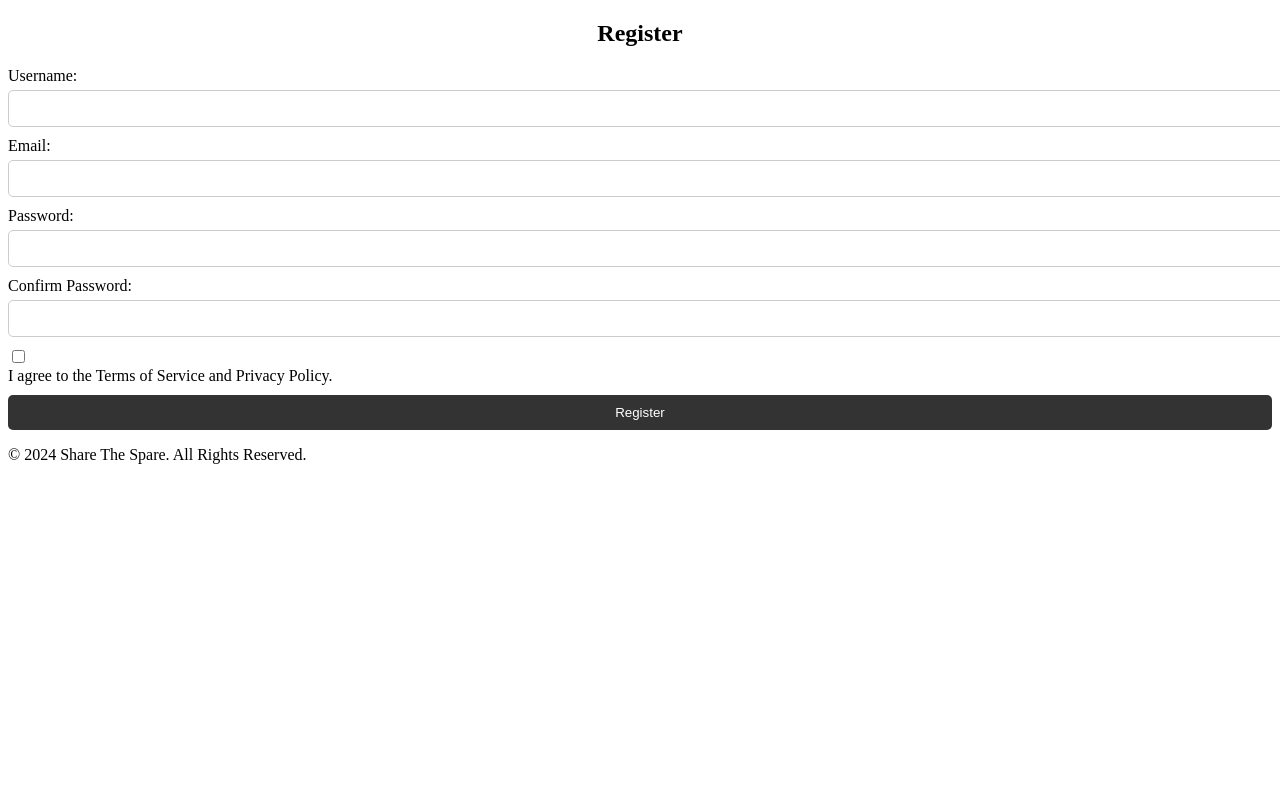
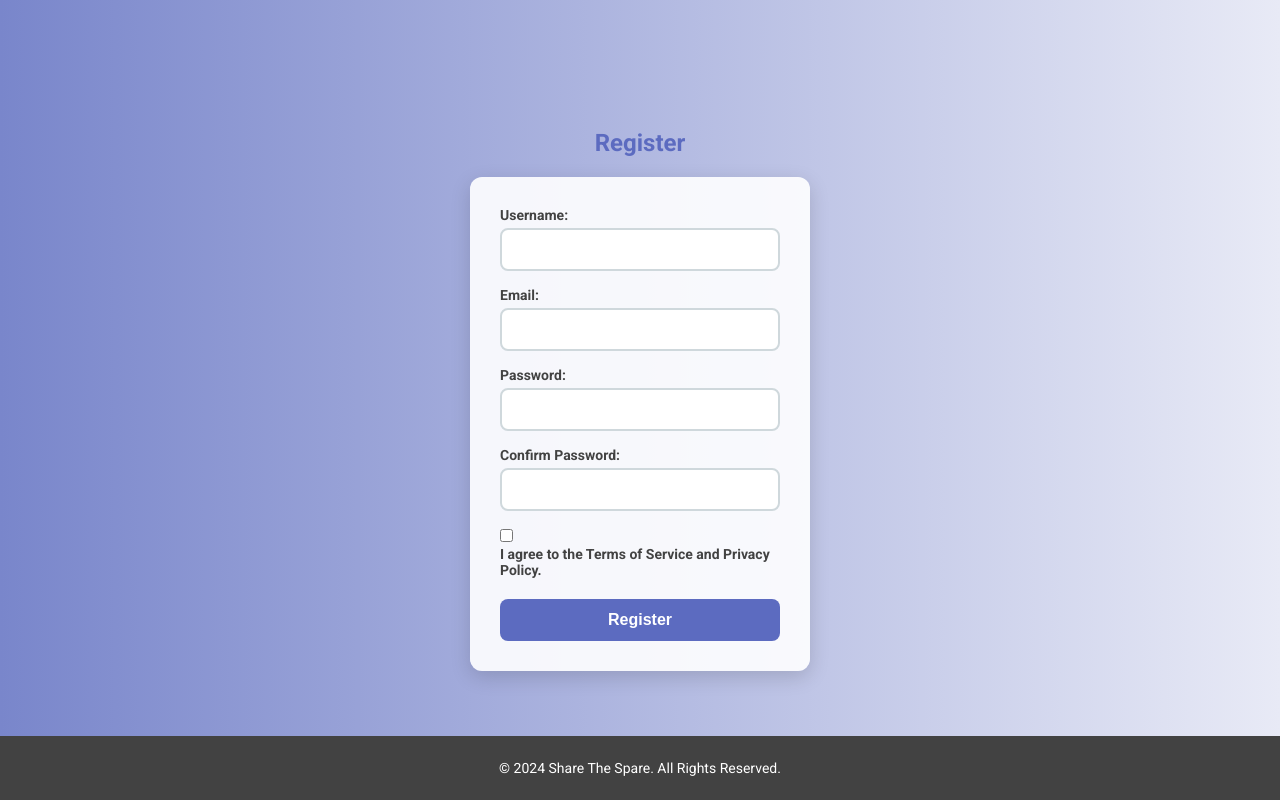
Before and after one commit to laiba986/ShareYourSpare, a plain HTML site: page client/Register/register.html in a window 1280 px wide. Drawn offline with Linux system fonts and the light colour scheme.

Commit message:
Updated Register, fixed login

```diff
--- a/client/Home/Home.css
+++ b/client/Home/Home.css
@@ -116,7 +116,7 @@ section h2 {
     color: #2c3e50;
 }
 
-#about, #services, #donors, #contact {
+#about, #services, #donors {
     background: #fff;
     padding: 60px 20px;
     border-radius: 10px;
@@ -267,7 +267,6 @@ footer {
     text-decoration: none;
     border-radius: 5px;
     transition: background 0.3s;
-    /* on right side of page */
     position: absolute;
     right: 20px;
 
--- a/client/Login/login.css
+++ b/client/Login/login.css
@@ -43,7 +43,7 @@ label {
 }
 
 input[type="text"],
-input[type="Asalam-o-Alaikum & Welcome to my Restaurant."] {
+input[type="password"] {
     width: 100%;
     padding: 12px;
     margin-bottom: 16px;
--- a/client/Register/register.css
+++ b/client/Register/register.css
@@ -1,66 +1,112 @@
-
-<!-- i want css for it -->
-<!-- Path: client/Register/register.css -->
-.register-form {
-  width: 100%;
-  max-width: 500px;
-  margin: 0 auto;
-  padding: 20px;
-  border: 1px solid #ccc;
-  border-radius: 5px;
-  background-color: #f9f9f9;
+/* General styles and resets */
+body, h2, form, input, button, footer {
+  margin: 0;
+  padding: 0;
+  box-sizing: border-box;
 }
 
-.register-form h2 {
-  text-align: center;
-  margin-bottom: 20px;
+body {
+  font-family: 'Roboto', sans-serif;
+  display: flex;
+  flex-direction: column;
+  justify-content: center;
+  align-items: center;
+  min-height: 100vh;
+  background: linear-gradient(to right, #7986cb, #e8eaf6); /* gradient background */
+  color: #333;
 }
 
-.register-form label {
+/* Form styling */
+form {
+  width: 100%;
+  max-width: 340px;
+  padding: 30px;
+  border: none;
+  background: rgba(255, 255, 255, 0.9);
+  box-shadow: 0 6px 20px rgba(0, 0, 0, 0.15);
+  border-radius: 12px;
+  animation: slideIn 0.5s ease-out forwards;
+}
+
+h2 {
+  text-align: center;
+  color: #5c6bc0;
+  margin-bottom: 20px; /* Adds space below the title */
+}
+
+label {
   display: block;
   margin-bottom: 5px;
+  font-weight: 700;
+  font-size: 14px;
+  color: #424242;
 }
 
-.register-form input[type="text"],
-.register-form input[type="email"],
-.register-form input[type="password"],
-.register-form textarea {
+input[type="text"],
+input[type="email"],
+input[type="password"],
+textarea {
   width: 100%;
-  padding: 10px;
-  margin-bottom: 10px;
-  border: 1px solid #ccc;
-  border-radius: 5px;
+  padding: 12px;
+  margin-bottom: 16px;
+  border: 2px solid #cfd8dc;
+  border-radius: 8px;
+  transition: border-color 0.3s;
 }
 
-.register-form input[type="checkbox"] {
-  display: inline-block;
-  margin-right: 5px;
+input[type="text"]:focus,
+input[type="email"]:focus,
+input[type="password"]:focus,
+textarea:focus {
+  border-color: #5c6bc0;
+  outline: none; /* Removes the default focus outline */
 }
 
-.register-form button {
+button {
   width: 100%;
-  padding: 10px;
+  padding: 12px;
+  background-color: #5c6bc0;
+  color: white;
   border: none;
-  border-radius: 5px;
-  background-color: #333;
-  color: #fff;
+  border-radius: 8px;
   cursor: pointer;
+  transition: background-color 0.3s;
+  font-size: 16px;
+  font-weight: 700;
+  margin-top: 16px;
 }
 
-.register-form button:hover {
-  background-color: #555;
+button:hover {
+  background-color: #3949ab;
 }
 
-.register-form .checkbox-container {
-  margin-bottom: 10px;
+/* Footer styling */
+footer {
+  position: absolute;
+  bottom: 0;
+  width: 100%;
+  background: #424242;
+  color: white;
+  text-align: center;
+  padding: 10px 0;
+  font-size: 14px;
 }
 
-.register-form footer {
-  margin-top: 20px;
-  text-align: center;
+.container {
+  width: 100%;
+  max-width: 960px;
+  margin: 0 auto;
+  padding: 0 20px;
 }
 
-.register-form footer p {
-  font-size: 14px;
-  color: #666;
+/* Animation for the form */
+@keyframes slideIn {
+  from {
+      transform: translateY(20px);
+      opacity: 0;
+  }
+  to {
+      transform: translateY(0);
+      opacity: 1;
+  }
 }
```
Also changed, not shown: client/Home/index.html (+3 -13 lines), client/Login/login.html (+1 -0 lines).
